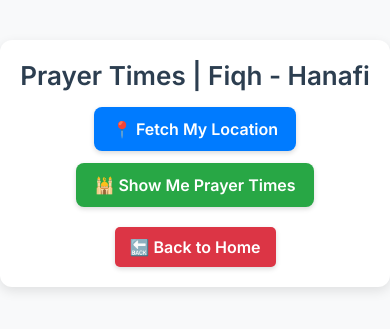
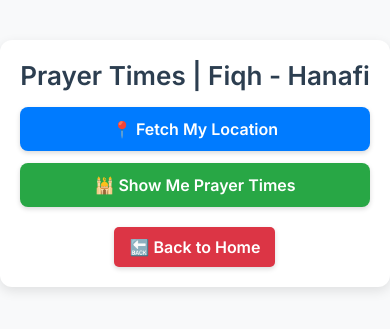
Before and after one commit to aamir-naved/goals-frontend, a React (Vite) app: page /prayer-times in a window 390 px wide. Shown: the part 259-588 px from the top of the page. Built offline with nearby package versions, Linux system fonts and the light colour scheme.

Commit message:
fix dash2

```diff
--- a/src/routes/Dashboard.css
+++ b/src/routes/Dashboard.css
@@ -13,29 +13,41 @@
     --border-color: #ddd;
 }
 
-/* Ensure the whole page is scrollable */
+/* Reset Default Margins & Paddings */
+* {
+    margin: 0;
+    padding: 0;
+    box-sizing: border-box;
+}
+
+/* Ensure Page is Scrollable */
 html,
 body {
     height: 100%;
-    margin: 0;
-    padding: 0;
+    width: 100%;
     overflow-x: hidden;
-}
-
-body {
+    /* Prevent horizontal scroll */
+    overflow-y: auto;
+    /* Enable vertical scrolling */
     font-family: 'Poppins', sans-serif;
     background: var(--background-light);
 }
 
-/* Container */
+/* Main Container */
 .container {
-    max-width: 800px;
+    max-width: 1100px;
+    /* Ensures good width on larger screens */
     min-height: 100vh;
-    margin: auto;
+    margin: 0 auto;
     padding: 20px;
-    box-sizing: border-box;
-    overflow-y: auto;
-    /* Allow page scrolling */
+    display: flex;
+    flex-direction: column;
+    justify-content: flex-start;
+}
+
+/* Ensure Content is Fully Visible */
+.container>* {
+    flex-shrink: 0;
 }
 
 /* Typography */
@@ -103,9 +115,9 @@ h2 {
     margin-bottom: 20px;
 }
 
-/* Restore scrolling for "Current Accountability Partners" */
+/* Ensure "Current Accountability Partners" Scrolls */
 .partners-container {
-    max-height: 200px;
+    max-height: 250px;
     overflow-y: auto;
     padding: 10px;
     border-radius: 8px;
@@ -248,6 +260,23 @@ h2 {
     background: var(--primary-hover);
 }
 
+/* Responsive Design */
+@media (max-width: 768px) {
+    .container {
+        width: 95%;
+        padding: 15px;
+    }
+
+    .button-group {
+        flex-direction: column;
+        align-items: stretch;
+    }
+
+    .partners-container {
+        max-height: 200px;
+    }
+}
+
 /* Animations */
 @keyframes fadeIn {
     from {
```
